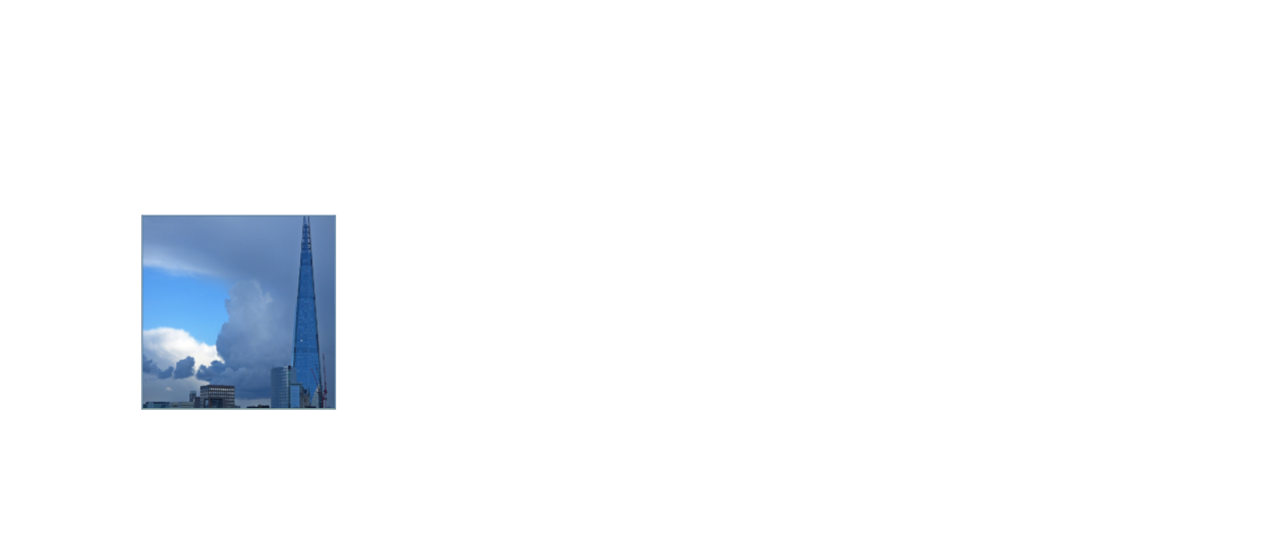
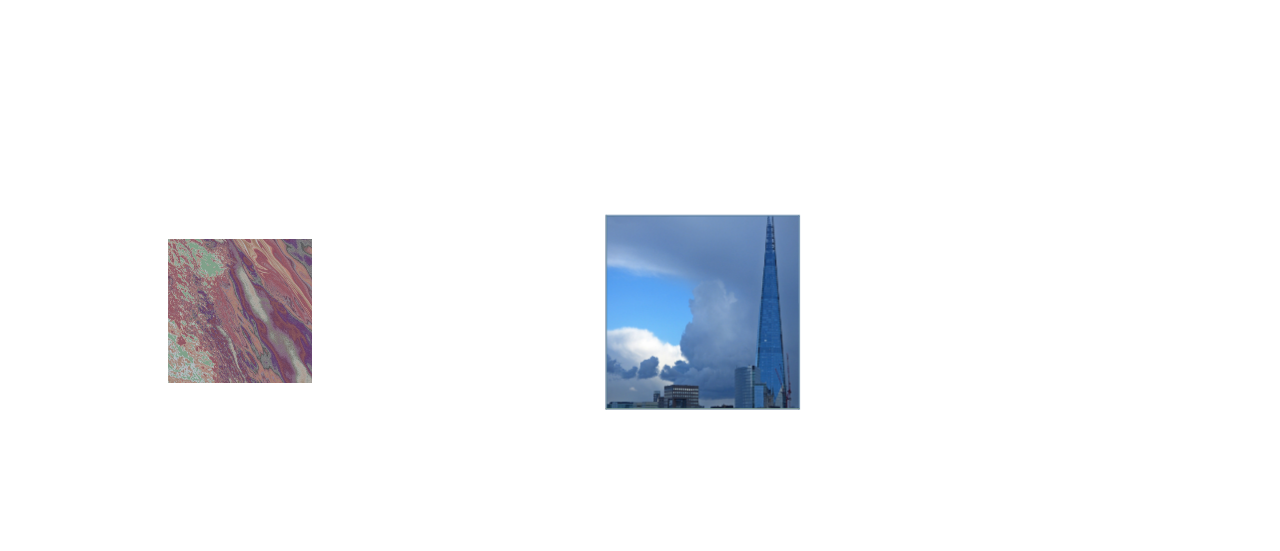
Before and after one commit to MissArray/3D-cubes-galore, a plain HTML site: page index.html in a window 1280 px wide. Shown: the part 393-944 px from the top of the page. Drawn offline with Linux system fonts and the light colour scheme.

Commit message:
Added marbled cube

```diff
--- a/index.html
+++ b/index.html
@@ -46,6 +46,32 @@
         </div>
     </div>
 
+    <div id='cubeContainerMarbled'>
+        <div id='cubeMarbled'>
+
+            <div class='cubeFaceMarbled' id= 'cubeBackMarbled'>
+                    <div><img class='cubeImg' src='./Images/high_sea1.jpg'></div>
+            </div>
+            <div class='cubeFaceMarbled' id= 'cubeLeftMarbled'>
+                    <div><img class='cubeImg' src='./Images/high_sea2.jpg'></div>
+            </div>
+            <div class='cubeFaceMarbled' id= 'cubeRightMarbled'>
+                    <div><img class='cubeImg' src='./Images/high_sea3.jpg'></div>
+            </div>
+            <div class='cubeFaceMarbled' id= 'cubeTopMarbled'>
+                    <div><img class='cubeImg' src='./Images/high_sea4.jpg'></div>
+            </div>
+            <div class='cubeFaceMarbled' id= 'cubeBottomMarbled'>
+                    <div><img class='cubeImg' src='./Images/high_sea5.jpg'></div>
+            </div>
+            <div class='cubeFaceMarbled' id= 'cubeFrontMarbled'>
+                    <div><img class='cubeImg' src='./Images/high_sea6.jpg'></div>
+            </div>
+
+        </div>
+
+    </div>
+
     <div id='cubeContainerPic'>
         <div id='cubePic'>
 
--- a/style.css
+++ b/style.css
@@ -168,7 +168,7 @@ body {
 /*------------CUBE 2--------------*/
 
 #cubeContainer2 {
-    grid-column: 4 / 5;
+    grid-column: 3 / 4;
     position: relative;
     perspective: 36rem;
     margin: 10rem;
@@ -243,9 +243,93 @@ body {
     transform: translate3d(0, 0, -9rem) rotate3d(0, 1, 0, 180deg);
 }
 
-/* PICTURE CUBE */
+
+/*MARBLED CUBE*/
+
+#cubeContainerMarbled {
+    grid-column: 1 / 2;
+    grid-row: 2 / 3;
+    position: relative;
+    perspective: 36rem;
+    margin: 10rem;
+    }
+
+#cubeMarbled {
+    position: relative;
+    width: 9rem;
+    height: 9rem;
+    margin: 0 auto;
+    -webkit-transform-style: preserve-3d;
+    transform-style: preserve-3d;
+    animation: 20s infinite linear spin2;
+    transform-origin: center;
+}
+
+#cubeMarbled:hover {
+    -webkit-animation-play-state: paused;
+    animation-play-state: paused;
+}
+
+.cubeFaceMarbled {
+    display: flex;
+    align-items: center;
+    justify-content: center;
+    position: absolute;
+    width: 9rem;
+    height: 9rem;
+    border: 1px;
+    border-color: rgba(134, 139, 155, 0.781);
+    background-color: goldenrod;
+    color: rgb(49, 156, 175);
+    font-size: 2rem;
+    object-fit: cover;
+}
+
+.cubeFaceMarbled img {
+    width: 9rem;
+    height: 9rem;
+    padding-top: 0.5rem;
+}
+
+#cubeTopMarbled{
+    background-color: rgba(141, 212, 27, 0.527);
+    -webkit-transform: translate3d(0, -4.5rem, -4.5rem) rotate3d(1, 0, 0, 90deg);
+    transform: translate3d(0, -4.5rem, -4.5rem) rotate3d(1, 0, 0, 90deg);
+}
+
+#cubeBottomMarbled{
+    background-color: rgba(97, 247, 60, 0.685);
+    -webkit-transform: translate3d(0, 4.5rem, -4.5rem) rotate3d(1, 0, 0, -90deg);
+    transform: translate3d(0, 4.5rem, -4.5rem) rotate3d(1, 0, 0, -90deg);
+}
+
+#cubeLeftMarbled{
+    background-color: rgba(43, 201, 109, 0.746);
+    -webkit-transform: translate3d(4.5rem, 0, -4.5rem) rotate3d(0, 1, 0, -270deg);
+    transform: translate3d(4.5rem, 0, -4.5rem) rotate3d(0, 1, 0, -270deg);
+}
+
+#cubeRightMarbled{
+    background-color: rgba(19, 219, 169, 0.89);
+    -webkit-transform: translate3d(-4.5rem, 0, -4.5rem) rotate3d(0, 1, 0, -90deg);
+    transform: translate3d(-4.5rem, 0, -4.5rem) rotate3d(0, 1, 0, -90deg);
+}
+
+#cubeFrontMarbled{
+    background-color: rgba(39, 185, 196, 0.2);
+
+}
+
+#cubeBackMarbled{
+    background-color: rgba(39, 134, 197, 0.698);
+    -webkit-transform: translate3d(0, 0, -9rem) rotate3d(0, 1, 0, 180deg);
+    transform: translate3d(0, 0, -9rem) rotate3d(0, 1, 0, 180deg);
+}
+
+
+/* ------------PICTURE CUBE------------ */
 #cubeContainerPic {
-    grid-column: 1 / 2;
+    grid-column: 2 / 3;
     grid-row: 2 / 3;
     position: relative;
     perspective: 36rem;
@@ -271,7 +355,7 @@ body {
     width: 9rem;
     height: 9rem;
     padding-top: 0.5rem;    /*Without this offset, the image isn't properly aligned and overflows the cube face*/
-    }
+}
 
 .cubeFacePic {
     display: flex;
@@ -324,7 +408,7 @@ body {
 }
 
 
-/*-----------------ANIMATION-------------------*/
+/*-----------------ANIMATIONS-------------------*/
 
 @keyframes spin {
     0% {
@@ -341,7 +425,15 @@ body {
     }
 }
 
+@keyframes spin2 {
+  0% { transform: rotate3d(1, 0, 0, 0deg); }
+  25% { transform: rotate3d(1, 0, 0, -360deg); }
+  50% { transform: rotate3d(0, 1, 0, 0deg); }
+  75% { transform: rotate3d(0, 1, 0, -360deg); }
+}
 
+
+/*------MEDIA QUERIES-------*/
 
 @media (max-width: 600px) {
     body {
```
Also changed, not shown: Images/high_sea+GRAD+CRV.jpg (added), Images/high_sea1.jpg (added), Images/high_sea2.jpg (added), Images/high_sea3.jpg (added), Images/high_sea4.jpg (added), Images/high_sea5.jpg (added), Images/high_sea6.jpg (added).
